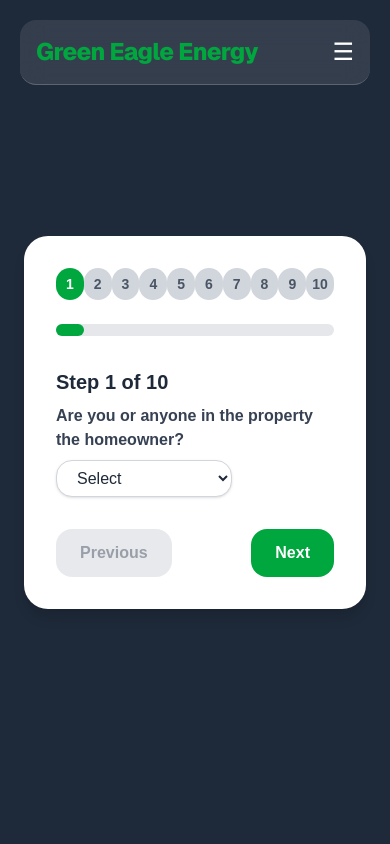
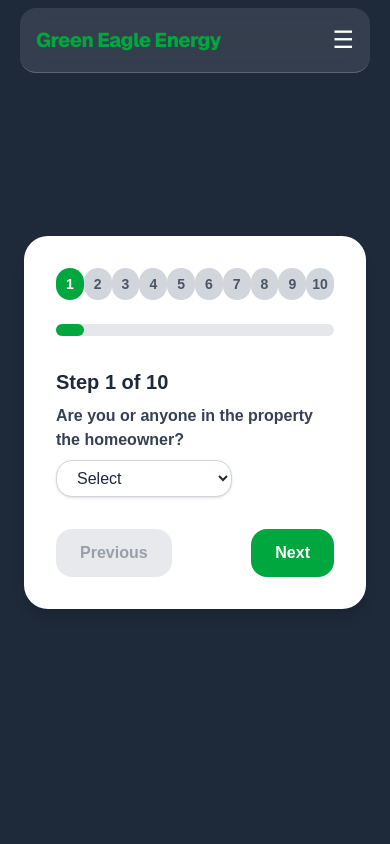
Before and after one commit to alnayeem01/green-eagle-energy, a Next.js app: page /form in a window 390 px wide. Shown: the top 844 px of the page. Built offline with nearby package versions, Linux system fonts and the light colour scheme.

Commit message:
ongoing chagne on form

```diff
--- a/src/app/page.tsx
+++ b/src/app/page.tsx
@@ -14,7 +14,7 @@ const page = () => {
       <MyNavbar />
       <section
         id="hero"
-        className="relative bg-gray-900 min-h-screen flex items-center justify-center px-6 md:px-12"
+        className="relative bg-gray-900 min-h-screen flex items-center justify-center px-6"
       >
         {/* Background overlay / optional image */}
         <div className="absolute inset-0 -z-10">
--- a/src/components/MyNavbar.tsx
+++ b/src/components/MyNavbar.tsx
@@ -5,10 +5,10 @@ const Navbar = () => {
   const [isOpen, setIsOpen] = useState(false);
 
   return (
-    <nav className="fixed top-5 left-5 right-5 z-50 backdrop-blur-md bg-white/10 border-b border-white/20 rounded-2xl">
+    <nav className="fixed top-2 left-5 right-5 z-50 backdrop-blur-md bg-white/10 border-b border-white/20 rounded-2xl">
       <div className="max-w-7xl mx-auto px-4 sm:px-6 lg:px-8 flex justify-between items-center h-16">
         {/* Logo */}
-        <h1 className="text-2xl md:text-2xl font-extrabold text-green-600 tracking-tight font-sans">
+        <h1 className="text-xl md:text-2xl font-extrabold text-green-600 tracking-tight font-sans">
           Green Eagle Energy
         </h1>
 
--- a/src/components/UI/CTAButton.tsx
+++ b/src/components/UI/CTAButton.tsx
@@ -10,7 +10,7 @@ const CTAButton:FC<Props> = ({text}) => {
     return (
         <button
             onClick={() => {push('/form') }}
-            className="bg-green-500 text-white px-10 py-4 md:px-12 md:py-5 rounded-3xl font-bold shadow-xl hover:bg-green-600 transition-all text-lg md:text-xl tracking-wide"
+            className="bg-green-500 text-white px-10 py-4 md:px-8 md:py-5 rounded-3xl font-bold shadow-xl hover:bg-green-600 transition-all text-lg md:text-xl tracking-wide"
         >
             {text}
         </button>
```
